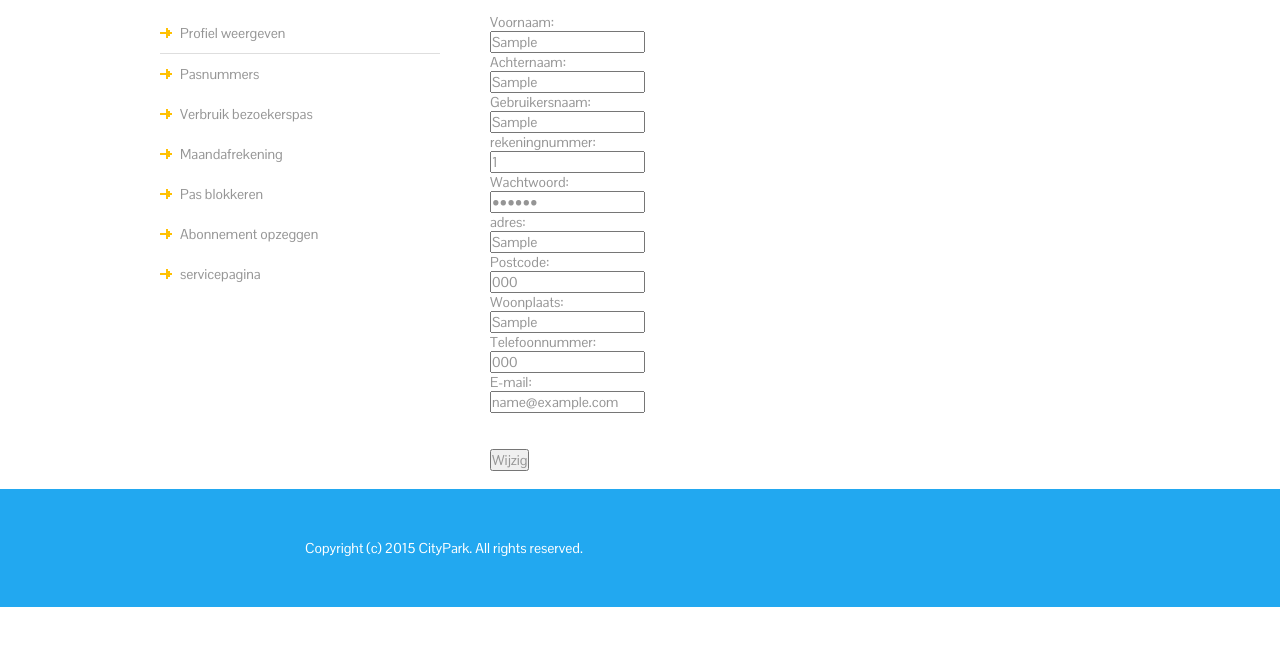
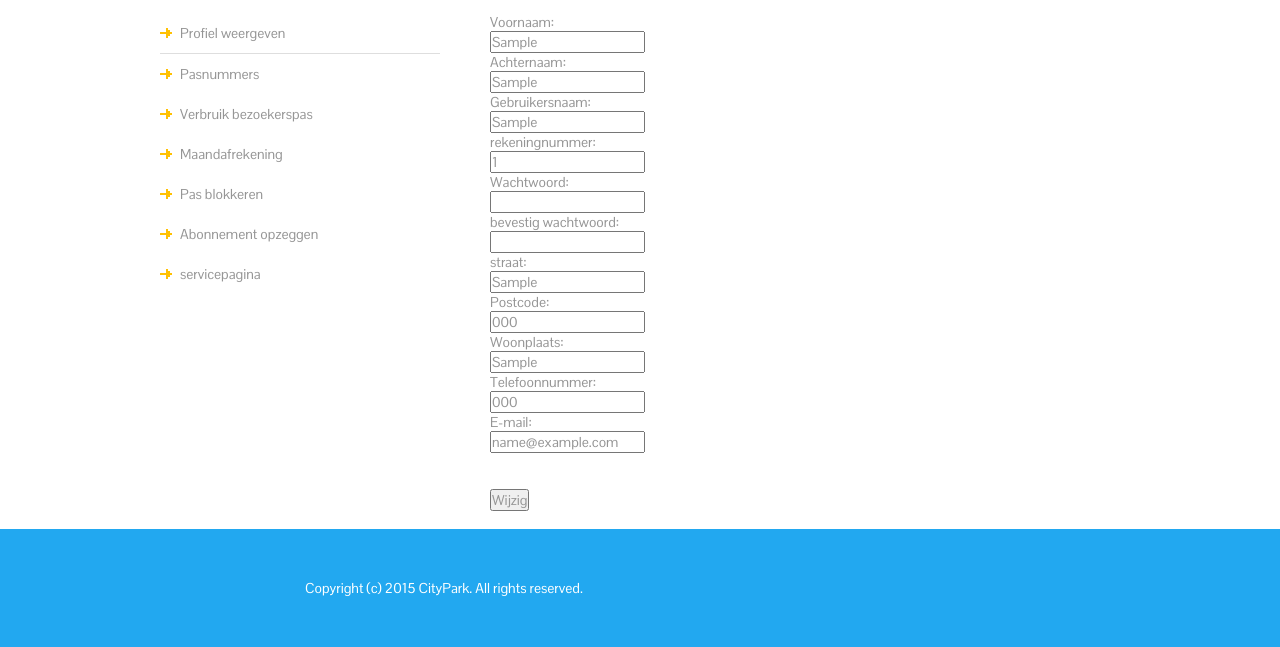
Before and after one commit to PaulKoning/Citypark-2015-groep-14, a PHP site: page /profiel.php in a window 1280 px wide. Shown: the part 285-932 px from the top of the page. Before the commit the page ends 892 px from the top, so only its background shows below. Run offline with PHP 8.4, Linux system fonts and the light colour scheme; the visitor is signed in with stand-in values (Sample User, id 1); tables that the repository leaves empty hold one stand-in row (values such as "Sample post").

Commit message:
Laatste toevoegingen
Aanmelden aangepsat, profiel query toegevoegd

```diff
--- a/citypark website/profiel.php
+++ b/citypark website/profiel.php
@@ -89,9 +89,9 @@ if (!$result) {
             ?>
 
 
-             <form action="profiel.php" method="post">
+            <form method="post">
                 Voornaam:<br>
-                <input type="text" name="voornaam" value="<?php echo $voornaam; ?>">
+                <input type="text" name="naam" value="<?php echo $voornaam; ?>">
                 <br>
                 Achternaam:<br>
                 <input type="text" name="achternaam" value="<?php echo $achternaam; ?>">
@@ -100,13 +100,16 @@ if (!$result) {
                 <input type="text" name="gebruikersnaam" value="<?php echo $gebruikersnaam; ?>">
                 <br>
                 rekeningnummer:<br>
-                <input type="text" name="rekening" value="<?php echo $rekening; ?>">
+                <input type="text" name="reknummer" value="<?php echo $rekening; ?>">
                 <br>
                 Wachtwoord:<br>
-                <input type="password" name="wachtwoord" value="<?php echo $wachtwoord; ?>">
+                <input type="password" name="wachtwoord" value="">
                 <br>
-                adres:<br>
-                <input type="text" name="adres" value= "<?php echo $adres; ?>">
+                bevestig wachtwoord:<br>
+                <input type="password" name="bevestig_wachtwoord" value="">
+                <br>
+                straat:<br>
+                <input type="text" name="straat" value= "<?php echo $adres; ?>">
                 <br>
                 Postcode:<br>
                 <input type="text" name="postcode" value="<?php echo $postcode; ?>">
@@ -115,14 +118,14 @@ if (!$result) {
                 <input type="text" name="woonplaats" value="<?php echo $woonplaats; ?>">
                 <br>
                 Telefoonnummer:<br>
-                <input type="text" name="telefoon" value="<?php echo $telefoon; ?>">
+                <input type="text" name="tel_nr" value="<?php echo $telefoon; ?>">
                 <br>
                 E-mail:<br>
                 <input type="text" name="email" value="<?php echo $email; ?>">
                 <br>
                 <br>
                 <br>
-                <input type="submit" value="Wijzig">
+                <td><button type = "submit" name = "submit">Wijzig</button></td>
                 </br>
                 </br>
 
@@ -154,3 +157,65 @@ if (!$result) {
 </div>
 </body>
 </html>
+
+
+<?php // Controle op invoer van het registratie formulier
+if (isset($_POST["submit"])) {
+    if (empty($_POST["naam"]) || is_numeric($_POST["naam"])) {
+        echo "Uw naam is niet juist ingevuld" . "<br/>";
+    } else {
+        $naam = $_POST["naam"];
+        $achternaam = $_POST["achternaam"];
+        $gebruikersnaam = $_POST["gebruikersnaam"];
+        $rekeningsnummer = $_POST["reknummer"];
+    }
+    if ($_POST["wachtwoord"] == $_POST ["bevestig_wachtwoord"]) {
+        if (empty($_POST["wachtwoord"]) || strlen($_POST["wachtwoord"]) < 6 && strlen($_POST["wachtwoord"]) > 21) {
+            echo "Uw heeft uw wachtwoord niet juist ingevuld" . "<br/>";
+        } else {
+            $wachtwoord = $_POST["wachtwoord"];
+        }
+    } else {
+        echo "U heeft uw wachtwoord niet bevestigd" . "<br/>";
+    }
+    if (empty($_POST["straat"])) {
+        echo "Uw adres is niet juist ingevuld" . "<br/>";
+    } else {
+        $straat = $_POST["straat"];
+    }
+
+    if (empty($_POST["postcode"]) || !preg_match("/^[1-9]{1}[0-9]{3}[A-Z]{2}$/", $_POST["postcode"])) {
+        echo "Uw postcode is niet juist ingevuld" . "<br/>";
+    } else {
+        $postcode = $_POST["postcode"];
+    }
+    if (empty($_POST["woonplaats"])) {
+        echo "Uw woonplaats is niet juist ingevuld" . "<br/>";
+    } else {
+        $woonplaats = $_POST["woonplaats"];
+    }
+
+    $telefoonnummer = $_POST["tel_nr"];
+    if (!filter_var($_POST["email"], FILTER_VALIDATE_EMAIL)) {
+        echo "Email is niet juist ingevuld" . "<br/>";
+    } else {
+        $email = $_POST["email"];
+    }
+
+}
+
+if (isset($naam, $wachtwoord, $straat, $postcode, $woonplaats, $telefoonnummer, $email)) {
+    echo "Uw registratie is gelukt." . "<br/>";
+
+    // SQL Query aanmaken voor gebruiker
+   $reg_klant = "update gebruiker  ";
+    $reg_klant .= " SET ";
+    $reg_klant .= " voornaam= '$naam', achternaam = '$achternaam', rekeningsnummer = '$rekeningsnummer', Adres = '$straat', ";
+    $reg_klant .= " Woonplaats= '$woonplaats', Postcode= '$postcode', Telefoonnummer= '$telefoonnummer', Email= '$email', Wachtwoord= '$wachtwoord', gebruikersnaam = '$gebruikersnaam'  ";
+    $reg_klant .= " where Gebruiker_ID = '$userid' ";
+
+    $registratie = mysqli_query($connection,$reg_klant);
+
+}
+
+?>
```
Also changed, not shown: citypark website/aanmelden.php (+10 -10 lines). Lines whose indentation alone changed are shown as unchanged.
